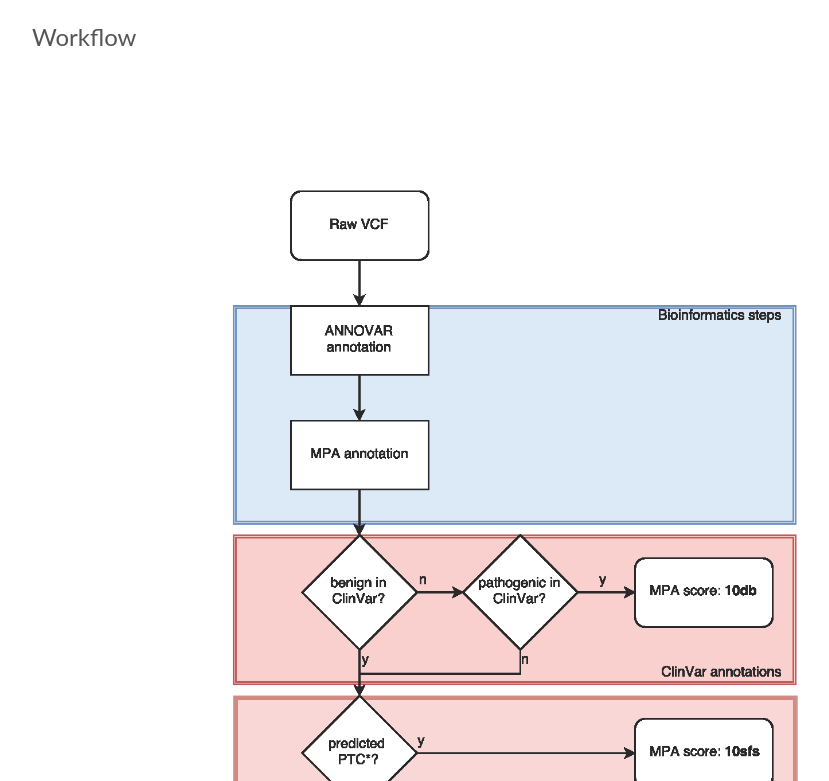
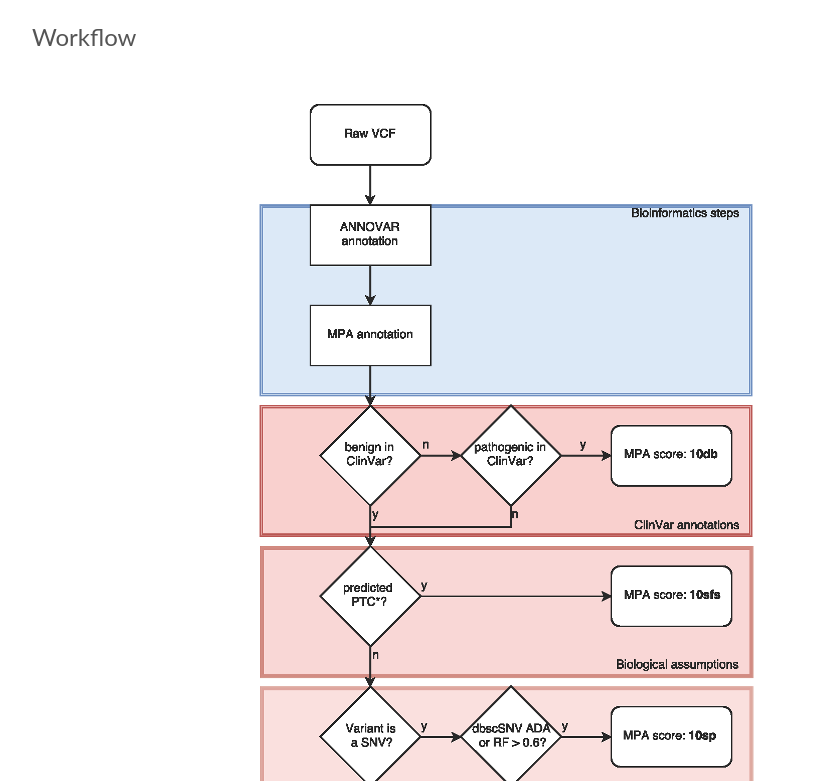
Before and after one commit to mobidic/mpaweb, a plain HTML site: page index.html in a window 1280 px wide. Shown: the part 1399-2180 px from the top of the page, without its empty margins (134-963 px from the left). Drawn offline with Linux system fonts and the light colour scheme.

Commit message:
Change workflow img

```diff
--- a/index.html
+++ b/index.html
@@ -72,7 +72,7 @@ Oregon State University flickr - By Gabriel Barathieu" class="w3-hover-opacity">
                 <h3>Workflow</h3>
 
     			<div class="w3-center w3-padding-32">
-    					<img src="img/workflow-MPA.png" alt="MoBiDiC" style="max-width:100%;"/>
+    					<img src="img/workflow.png" alt="MoBiDiC" class="w3-image"/>
     			</div>
 
                 <h3>Cite</h3>
```
Also changed, not shown: img/workflow-MPA.png (deleted), img/workflow.png (added).
